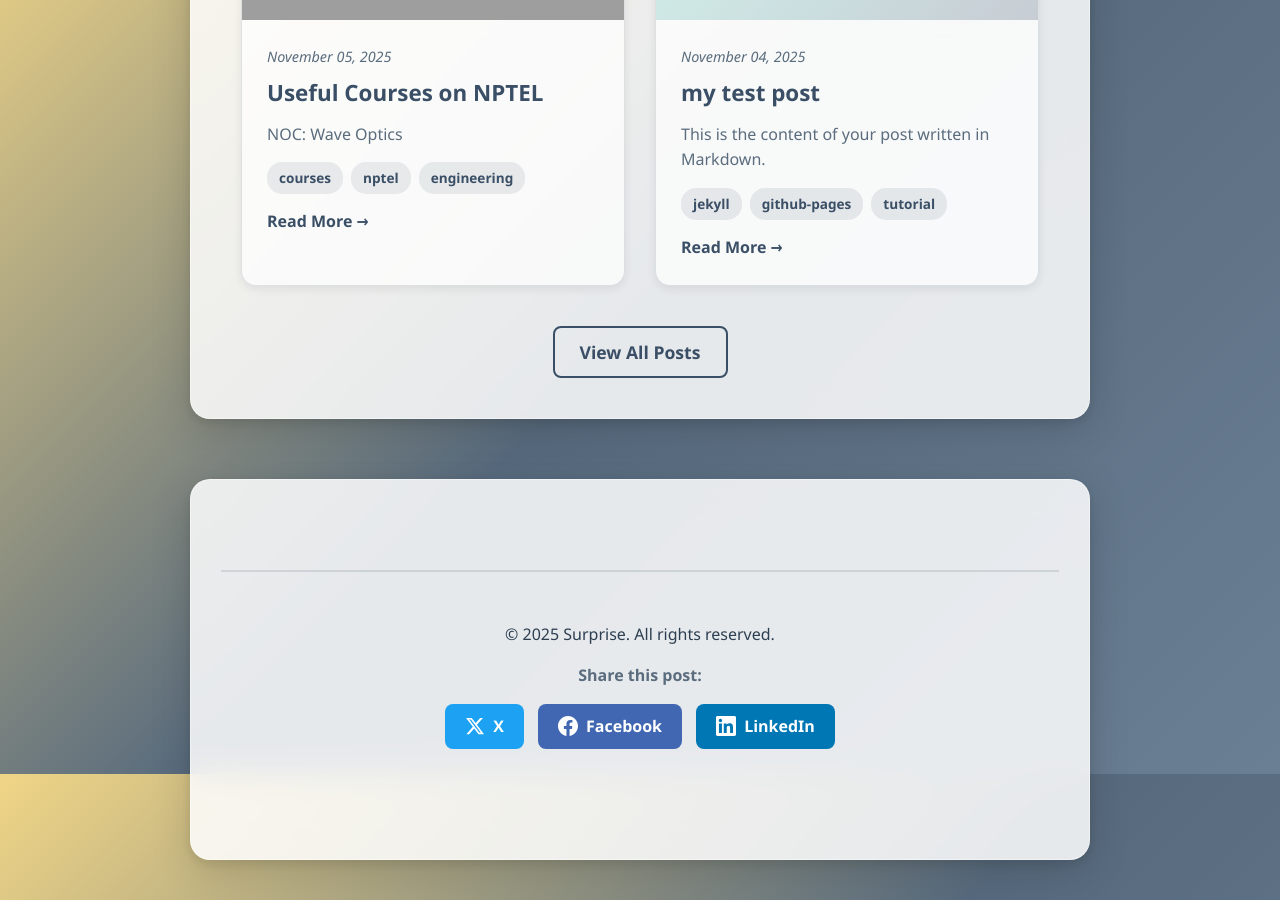
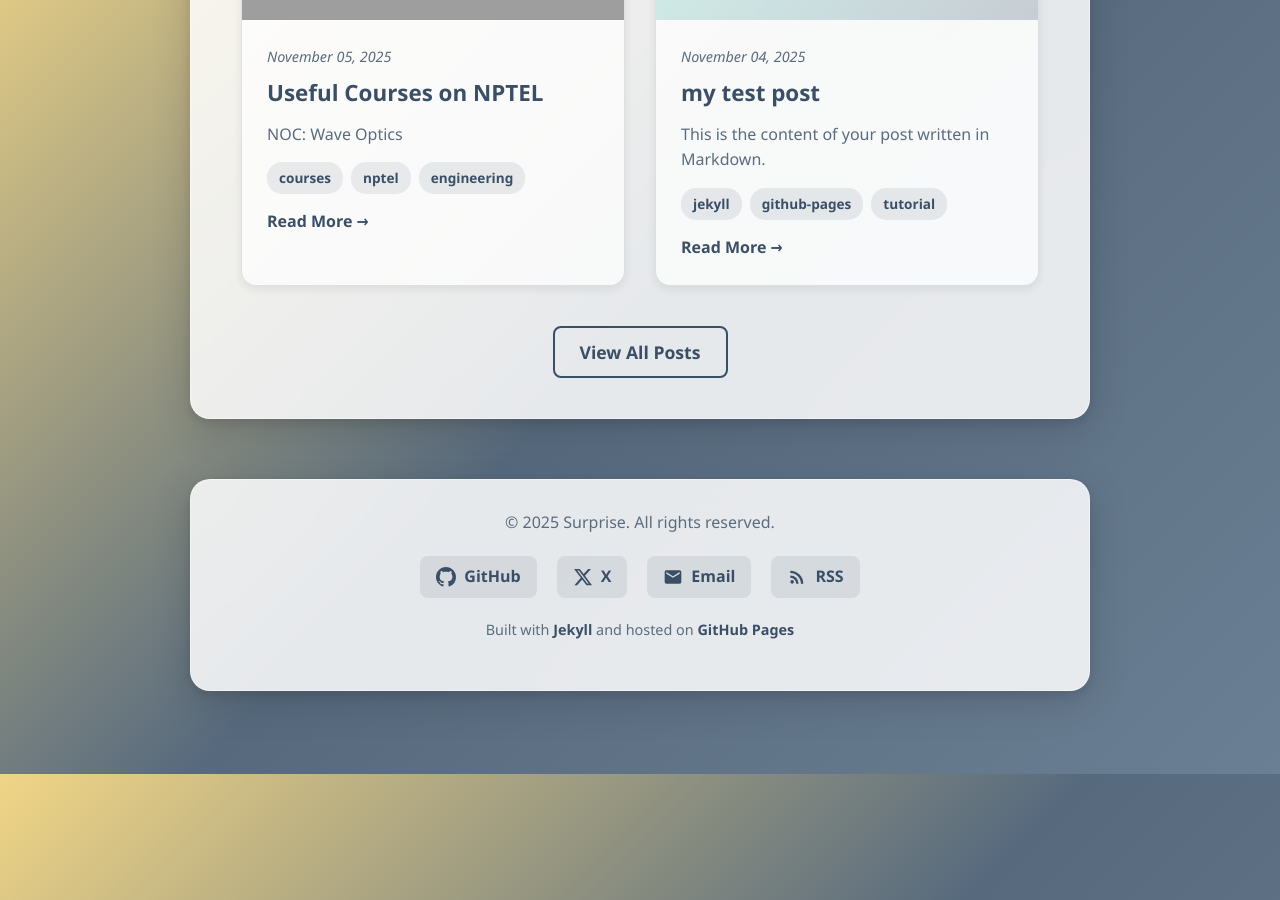
Before and after one commit to pk-628996/pk-628996.github.io, a Jekyll site: the page built from index.md, in a window 1280 px wide and 900 px high, scrolled down 1026 px. Built offline with Jekyll 4.4.1, drawn with Linux system fonts in a browser that asks for light colours; grey boxes are pictures that could not be loaded.

Commit message:
Update footer.html

```diff
--- a/_includes/footer.html
+++ b/_includes/footer.html
@@ -1,50 +1,48 @@
-<!-- Post Footer - Share Buttons Section -->
-  <footer class="post-footer">
+<footer>
+<div class="footer-content">
   <p class="copyright">
-    <div class="share-buttons">
     © {{ 'now' | date: "%Y" }} {{ site.title }}. All rights reserved.
   </p>
-    <div class="share-buttons">
-      <p>Share this post:</p>
-      <a href="https://x.com/intent/tweet?text={{ page.title | url_encode }}&url={{ site.url }}{{ site.baseurl }}{{ page.url }}"
-         target="_blank" rel="noopener" class="share-btn twitter" aria-label="Share on X">
+
+  <div class="social-links">
+    {% if site.github_username %}
+    <a href="https://github.com/{{ site.github_username }}" target="_blank" rel="noopener noreferrer" aria-label="GitHub">
+      <svg width="20" height="20" viewBox="0 0 24 24" fill="currentColor">
+        <path d="M12 0C5.37 0 0 5.37 0 12c0 5.31 3.435 9.795 8.205 11.385.6.105.825-.255.825-.57 0-.285-.015-1.23-.015-2.235-3.015.555-3.795-.735-4.035-1.41-.135-.345-.72-1.41-1.23-1.695-.42-.225-1.02-.78-.015-.795.945-.015 1.62.87 1.845 1.23 1.08 1.815 2.805 1.305 3.495.99.105-.78.42-1.305.765-1.605-2.67-.3-5.46-1.335-5.46-5.925 0-1.305.465-2.385 1.23-3.225-.12-.3-.54-1.53.12-3.18 0 0 1.005-.315 3.3 1.23.96-.27 1.98-.405 3-.405s2.04.135 3 .405c2.295-1.56 3.3-1.23 3.3-1.23.66 1.65.24 2.88.12 3.18.765.84 1.23 1.905 1.23 3.225 0 4.605-2.805 5.625-5.475 5.925.435.375.81 1.095.81 2.22 0 1.605-.015 2.895-.015 3.3 0 .315.225.69.825.57A12.02 12.02 0 0024 12c0-6.63-5.37-12-12-12z"/>
+      </svg>
+      GitHub
+    </a>
+    {% endif %}
+
+    {% if site.twitter_username %}
+    <a href="https://x.com/{{ site.twitter_username }}" target="_blank" rel="noopener noreferrer" aria-label="X (formerly Twitter)">
       <svg width="20" height="20" viewBox="0 0 24 24" fill="currentColor">
         <path d="M18.244 2.25h3.308l-7.227 8.26 8.502 11.24H16.17l-5.214-6.817L4.99 21.75H1.68l7.73-8.835L1.254 2.25H8.08l4.713 6.231zm-1.161 17.52h1.833L7.084 4.126H5.117z"/>
       </svg>
       X
     </a>
+    {% endif %}
 
-      <a href="https://www.facebook.com/sharer/sharer.php?u={{ site.url }}{{ site.baseurl }}{{ page.url }}"
-         target="_blank" rel="noopener" class="share-btn facebook" aria-label="Share on Facebook">
+    {% if site.email %}
+    <a href="mailto:{{ site.email }}" aria-label="Email">
       <svg width="20" height="20" viewBox="0 0 24 24" fill="currentColor">
-          <path d="M24 12.073c0-6.627-5.373-12-12-12s-12 5.373-12 12c0 5.99 4.388 10.954 10.125 11.854v-8.385H7.078v-3.47h3.047V9.43c0-3.007 1.792-4.669 4.533-4.669 1.312 0 2.686.235 2.686.235v2.953H15.83c-1.491 0-1.956.925-1.956 1.874v2.25h3.328l-.532 3.47h-2.796v8.385C19.612 23.027 24 18.062 24 12.073z"/>
+        <path d="M20 4H4c-1.1 0-1.99.9-1.99 2L2 18c0 1.1.9 2 2 2h16c1.1 0 2-.9 2-2V6c0-1.1-.9-2-2-2zm0 4l-8 5-8-5V6l8 5 8-5v2z"/>
       </svg>
-        Facebook
+      Email
     </a>
+    {% endif %}
 
-      <a href="https://www.linkedin.com/shareArticle?mini=true&url={{ site.url }}{{ site.baseurl }}{{ page.url }}&title={{ page.title | url_encode }}"
-         target="_blank" rel="noopener" class="share-btn linkedin" aria-label="Share on LinkedIn">
+    <a href="{{ '/feed.xml' | relative_url }}" aria-label="RSS Feed">
       <svg width="20" height="20" viewBox="0 0 24 24" fill="currentColor">
-          <path d="M20.447 20.452h-3.554v-5.569c0-1.328-.027-3.037-1.852-3.037-1.853 0-2.136 1.445-2.136 2.939v5.667H9.351V9h3.414v1.561h.046c.477-.9 1.637-1.85 3.37-1.85 3.601 0 4.267 2.37 4.267 5.455v6.286zM5.337 7.433c-1.144 0-2.063-.926-2.063-2.065 0-1.138.92-2.063 2.063-2.063 1.14 0 2.064.925 2.064 2.063 0 1.139-.925 2.065-2.064 2.065zm1.782 13.019H3.555V9h3.564v11.452zM22.225 0H1.771C.792 0 0 .774 0 1.729v20.542C0 23.227.792 24 1.771 24h20.451C23.2 24 24 23.227 24 22.271V1.729C24 .774 23.2 0 22.222 0h.003z"/>
+        <path d="M6.18 15.64a2.18 2.18 0 0 1 2.18 2.18C8.36 19 7.38 20 6.18 20C5 20 4 19 4 17.82a2.18 2.18 0 0 1 2.18-2.18M4 4.44A15.56 15.56 0 0 1 19.56 20h-2.83A12.73 12.73 0 0 0 4 7.27V4.44m0 5.66a9.9 9.9 0 0 1 9.9 9.9h-2.83A7.07 7.07 0 0 0 4 12.93V10.1z"/>
       </svg>
-        LinkedIn
+      RSS
     </a>
   </div>
 
-    <!-- Navigation to prev/next posts -->
-    <nav class="post-navigation">
-      {% if page.previous %}
-        <a href="{{ page.previous.url | relative_url }}" class="nav-prev">
-          <span class="nav-label">← Previous</span>
-          <span class="nav-title">{{ page.previous.title }}</span>
-        </a>
-      {% endif %}
-
-      {% if page.next %}
-        <a href="{{ page.next.url | relative_url }}" class="nav-next">
-          <span class="nav-label">Next →</span>
-          <span class="nav-title">{{ page.next.title }}</span>
-        </a>
-      {% endif %}
-    </nav>
+  <p class="footer-note">
+    Built with <a href="https://jekyllrb.com/" target="_blank" rel="noopener">Jekyll</a>
+    and hosted on <a href="https://pages.github.com/" target="_blank" rel="noopener">GitHub Pages</a>
+  </p>
+</div>
 </footer>
```
Lines whose indentation alone changed are shown as unchanged.
